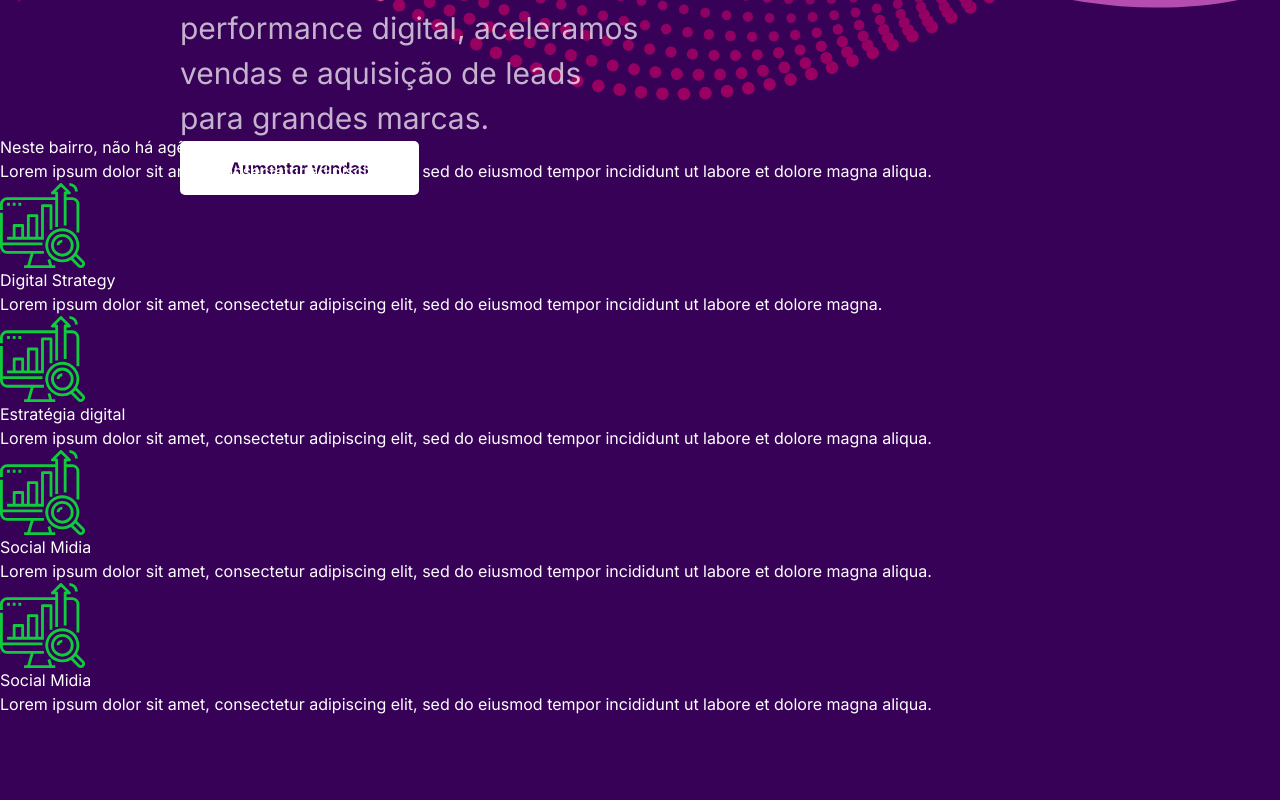
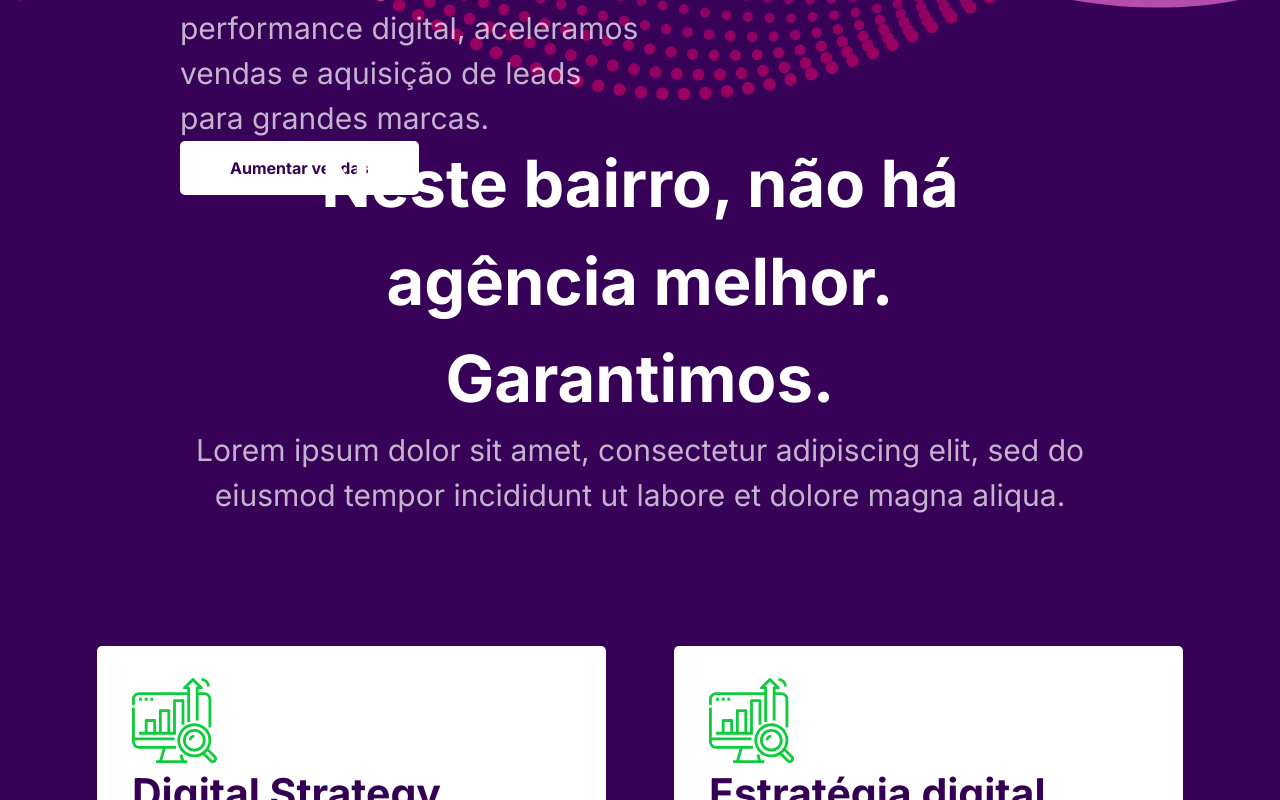
Before and after one commit to anaalmeida-v/nextproject, a Next.js app: page / in a window 1280 px wide. Shown: the part 800-1600 px from the top of the page. Before the commit the page ends 1516 px from the top, so only its background shows below. Built offline with nearby package versions, Linux system fonts and the light colour scheme.

Commit message:
finalizando features

```diff
--- a/app/mixins/colors.scss
+++ b/app/mixins/colors.scss
@@ -1,4 +1,6 @@
 $purple-color: #380158;
+$purple2-color: #350053;
 $gray-color: #afafaf;
+$gray2-color: #4a4a4a;
 $green-color: #0dc74f;
 $white-color: #fff;
--- a/components/features/features.module.scss
+++ b/components/features/features.module.scss
@@ -1,9 +1,55 @@
+@import "../../app/mixins/colors.scss";
+@import "../../app/mixins/padding.scss";
+
 .container {
+  @include Padding;
+  display: flex;
+  flex-flow: column;
+  align-items: center;
+  justify-content: center;
+
   h1 {
     font-size: 65px;
     font-weight: bold;
   }
   p {
     font-size: 30px;
+    opacity: 0.7;
+    margin-bottom: 8rem;
+  }
+  h1,
+  p {
+    text-align: center;
+    width: 900px;
   }
 }
+
+.containerFeatures {
+  display: grid;
+  grid-template-columns: repeat(2, 1fr);
+  gap: 68px;
+}
+
+.feature {
+  width: 509px;
+  height: 347px;
+  padding: 32px 35px;
+  background-color: $white-color;
+  border-radius: 5px;
+
+  h1 {
+    font-weight: bold;
+    font-size: 41px;
+    color: $purple2-color;
+    width: 800px;
+  }
+  p {
+    font-size: 22px;
+    color: $gray2-color;
+  }
+  h1,
+  p {
+    width: auto;
+    text-align: left;
+  }
+}
--- a/components/features/index.jsx
+++ b/components/features/index.jsx
@@ -4,7 +4,7 @@ import Image from "next/image";
 
 const Features = () => {
   return (
-    <div>
+    <div className={styles.container}>
       <h1>Neste bairro, não há agência melhor. Garantimos.</h1>
       <p>
         Lorem ipsum dolor sit amet, consectetur adipiscing elit, sed do eiusmod
@@ -13,7 +13,7 @@ const Features = () => {
 
       <div className={styles.containerFeatures}>
         <div className={styles.feature}>
-          <Image src={Icon} alt="Icon" />
+          <Image src={Icon} alt="Icon" className={styles.icon} />
           <h1>Digital Strategy</h1>
           <p>
             Lorem ipsum dolor sit amet, consectetur adipiscing elit, sed do
@@ -21,7 +21,7 @@ const Features = () => {
           </p>
         </div>
         <div className={styles.feature}>
-          <Image src={Icon} alt="Icon" />
+          <Image src={Icon} alt="Icon" className={styles.icon} />
           <h1>Estratégia digital</h1>
           <p>
             Lorem ipsum dolor sit amet, consectetur adipiscing elit, sed do
@@ -29,15 +29,15 @@ const Features = () => {
           </p>
         </div>
         <div className={styles.feature}>
-          <Image src={Icon} alt="Icon" />
+          <Image src={Icon} alt="Icon" className={styles.icon} />
           <h1>Social Midia</h1>
           <p>
             Lorem ipsum dolor sit amet, consectetur adipiscing elit, sed do
             eiusmod tempor incididunt ut labore et dolore magna aliqua.
           </p>
-        </div>{" "}
+        </div>
         <div className={styles.feature}>
-          <Image src={Icon} alt="Icon" />
+          <Image src={Icon} alt="Icon" className={styles.icon} />
           <h1>Social Midia</h1>
           <p>
             Lorem ipsum dolor sit amet, consectetur adipiscing elit, sed do
```
